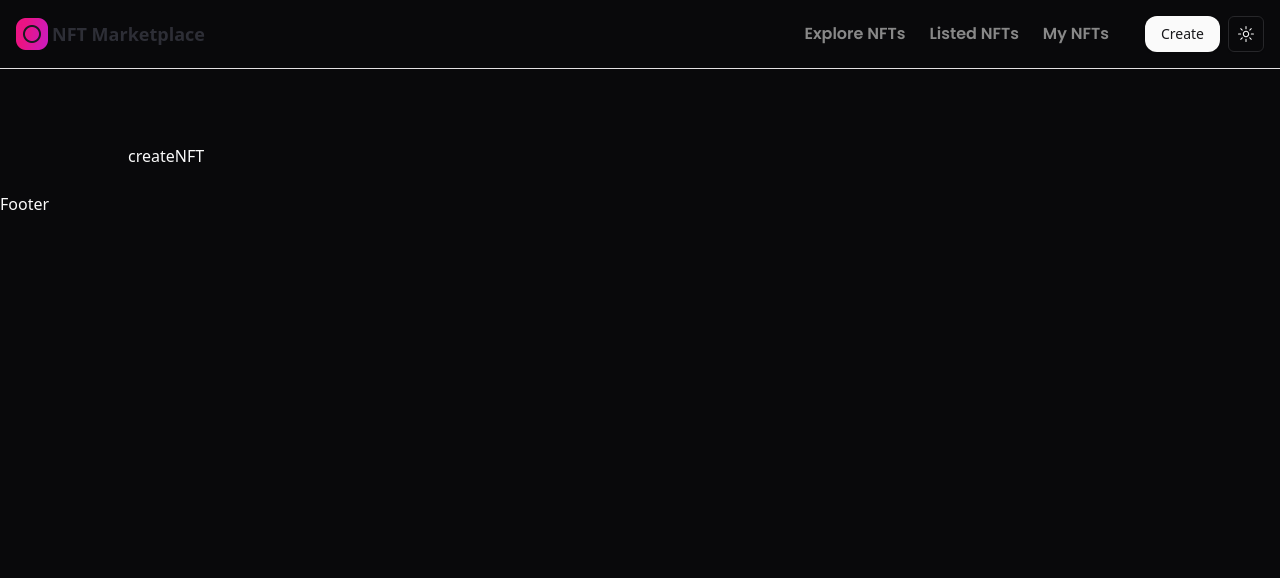
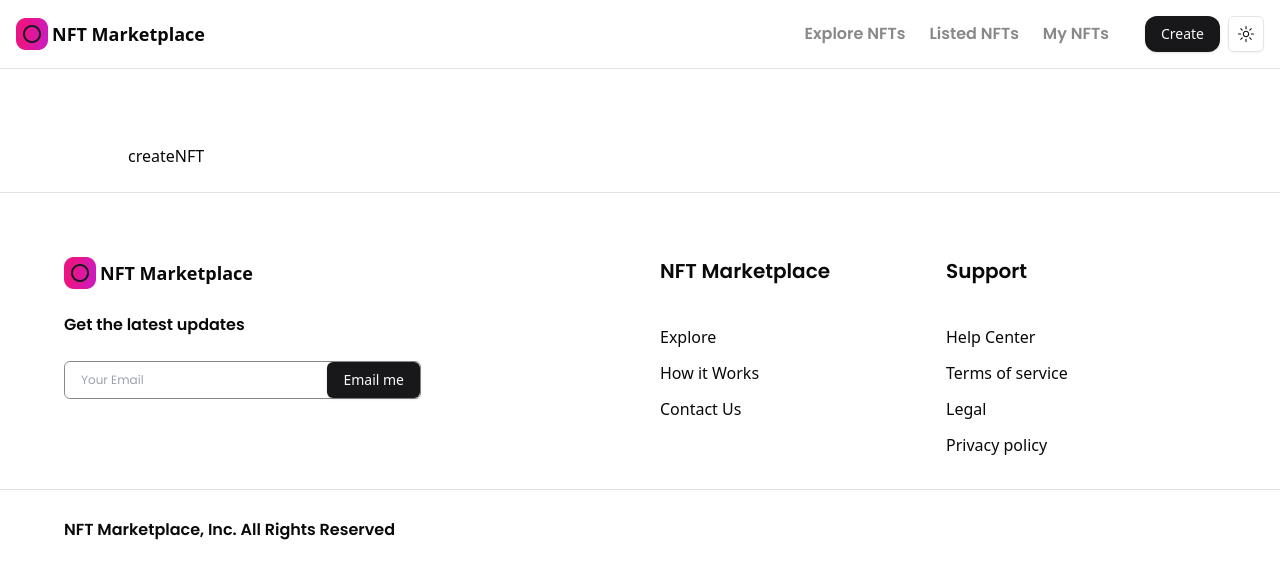
Before and after one commit to OmarMWarraich/next15-nft-marketplace, a Next.js app: page /create-nft in a window 1280 px wide. Shown: the top 578 px of the page. Built offline with nearby package versions, Linux system fonts and the light colour scheme.

Commit message:
feat: Banner

```diff
--- a/app/layout.tsx
+++ b/app/layout.tsx
@@ -3,6 +3,7 @@ import { Geist, Geist_Mono } from "next/font/google";
 import { ThemeProvider } from "next-themes";
 import "./globals.css";
 import Navbar from "../components/Navbar";
+import Footer from "@/components/Footer";
 
 const geistSans = Geist({
   variable: "--font-geist-sans",
@@ -35,7 +36,7 @@ export default function RootLayout({
           <section className="flex flex-1 flex-col px-6 pb-6 pt-36 max-md:pb-14 sm:px-14">
             <div className="mx-auto w-full max-w-5xl">{children}</div>
           </section>
-          <h1>Footer</h1>
+          <Footer />
         </ThemeProvider>
       </body>
     </html>
--- a/app/page.tsx
+++ b/app/page.tsx
@@ -1,101 +1,19 @@
-import Image from "next/image";
+import Banner from "../components/Banner";
 
 export default function Home() {
   return (
-    <div className="grid grid-rows-[20px_1fr_20px] items-center justify-items-center min-h-screen p-8 pb-20 gap-16 sm:p-20 font-[family-name:var(--font-geist-sans)]">
-      <main className="flex flex-col gap-8 row-start-2 items-center sm:items-start">
-        <Image
-          className="dark:invert"
-          src="/next.svg"
-          alt="Next.js logo"
-          width={180}
-          height={38}
-          priority
+    <div className="flex justify-center sm:px-4 p-12">
+      <div className="w-full minmd:w-4/5">
+        <Banner
+          name={
+            <>
+              Discover, collect, and sell <br /> extraordinary NFTs
+            </>
+          }
+          childStyles="md:text-4xl sm:text-2xl xs:text-xl text-left"
+          parentStyle="justify-start mb-7 h-72 sm:h-60 p-12 xs:p-4 xs:h-44 rounded-3xl"
         />
-        <ol className="list-inside list-decimal text-sm text-center sm:text-left font-[family-name:var(--font-geist-mono)]">
-          <li className="mb-2">
-            Get started by editing{" "}
-            <code className="bg-black/[.05] dark:bg-white/[.06] px-1 py-0.5 rounded font-semibold">
-              app/page.tsx
-            </code>
-            .
-          </li>
-          <li>Save and see your changes instantly.</li>
-        </ol>
-
-        <div className="flex gap-4 items-center flex-col sm:flex-row">
-          <a
-            className="rounded-full border border-solid border-transparent transition-colors flex items-center justify-center bg-foreground text-background gap-2 hover:bg-[#383838] dark:hover:bg-[#ccc] text-sm sm:text-base h-10 sm:h-12 px-4 sm:px-5"
-            href="https://vercel.com/new?utm_source=create-next-app&utm_medium=appdir-template-tw&utm_campaign=create-next-app"
-            target="_blank"
-            rel="noopener noreferrer"
-          >
-            <Image
-              className="dark:invert"
-              src="/vercel.svg"
-              alt="Vercel logomark"
-              width={20}
-              height={20}
-            />
-            Deploy now
-          </a>
-          <a
-            className="rounded-full border border-solid border-black/[.08] dark:border-white/[.145] transition-colors flex items-center justify-center hover:bg-[#f2f2f2] dark:hover:bg-[#1a1a1a] hover:border-transparent text-sm sm:text-base h-10 sm:h-12 px-4 sm:px-5 sm:min-w-44"
-            href="https://nextjs.org/docs?utm_source=create-next-app&utm_medium=appdir-template-tw&utm_campaign=create-next-app"
-            target="_blank"
-            rel="noopener noreferrer"
-          >
-            Read our docs
-          </a>
-        </div>
-      </main>
-      <footer className="row-start-3 flex gap-6 flex-wrap items-center justify-center">
-        <a
-          className="flex items-center gap-2 hover:underline hover:underline-offset-4"
-          href="https://nextjs.org/learn?utm_source=create-next-app&utm_medium=appdir-template-tw&utm_campaign=create-next-app"
-          target="_blank"
-          rel="noopener noreferrer"
-        >
-          <Image
-            aria-hidden
-            src="/file.svg"
-            alt="File icon"
-            width={16}
-            height={16}
-          />
-          Learn
-        </a>
-        <a
-          className="flex items-center gap-2 hover:underline hover:underline-offset-4"
-          href="https://vercel.com/templates?framework=next.js&utm_source=create-next-app&utm_medium=appdir-template-tw&utm_campaign=create-next-app"
-          target="_blank"
-          rel="noopener noreferrer"
-        >
-          <Image
-            aria-hidden
-            src="/window.svg"
-            alt="Window icon"
-            width={16}
-            height={16}
-          />
-          Examples
-        </a>
-        <a
-          className="flex items-center gap-2 hover:underline hover:underline-offset-4"
-          href="https://nextjs.org?utm_source=create-next-app&utm_medium=appdir-template-tw&utm_campaign=create-next-app"
-          target="_blank"
-          rel="noopener noreferrer"
-        >
-          <Image
-            aria-hidden
-            src="/globe.svg"
-            alt="Globe icon"
-            width={16}
-            height={16}
-          />
-          Go to nextjs.org →
-        </a>
-      </footer>
+      </div>
     </div>
   );
 }
--- /dev/null
+++ b/components/Banner.tsx
@@ -0,0 +1,23 @@
+import React, { ReactNode } from "react";
+
+type BannerProps = {
+  name: ReactNode;
+  childStyles: string;
+  parentStyle: string;
+};
+
+const Banner: React.FC<BannerProps> = ({ name, childStyles, parentStyle }) => (
+  <div
+    className={`relative w-full flex items-center z-0 overflow-hidden nft-gradient ${parentStyle}`}
+  >
+    <p
+      className={`font-bold text-5xl text-white font-poppins leading-70 ${childStyles}`}
+    >
+      {name}
+    </p>
+    <div className="absolute w-48 h-48 sm:w-32 sm:h-32 rounded-full -top-9 -left-16 -z-5 white-bg" />
+    <div className="absolute w-72 h-72 sm:w-56 sm:h-56 rounded-full -bottom-24 -right-14 -z-5 white-bg" />
+  </div>
+);
+
+export default Banner;
--- /dev/null
+++ b/components/Footer.tsx
@@ -0,0 +1,106 @@
+import Image from "next/image";
+
+import images from "../public/assets";
+import { Button } from "./ui/button";
+
+type FooterLinksProps = {
+  heading: string;
+  items: string[];
+  extraClasses?: string;
+};
+
+const FooterLinks = ({ heading, items, extraClasses }: FooterLinksProps) => (
+  <div className={`flex-1 justify-start items-start ${extraClasses}`}>
+    <h3 className="font-poppins font-semibold text-xl mb-10">{heading}</h3>
+    {items.map((item, index) => (
+      <p
+        key={item + index}
+        className="font-poppin font-normal text-base cursor-pointer dark:hover:text-nft-gray-1 hover:text-nft-black-1 my-3"
+      >
+        {item}
+      </p>
+    ))}
+  </div>
+);
+
+const Footer = () => {
+  return (
+    <footer className="flexCenter flex-col border-t dark:border-nft-black-1 border-nft-gray-1 sm:py-8 py-16">
+      <div className="w-full minmd:w-4/5 flex flex-row md:flex-col sm:px-4 px-16">
+        <div className="flexStart flex-1 flex-col">
+          <div className="flexCenter cursor-pointer">
+            <Image
+              src={images.logo02}
+              objectFit="contain"
+              width={32}
+              height={32}
+              alt="logo"
+            />
+            <p className="font-semibold text-lg ml-1">NFT Marketplace</p>
+          </div>
+          <p className="font-poppins font-semibold text-base mt-6">
+            Get the latest updates
+          </p>
+          <div className="flexBetween md:w-full minlg:w-557 w-357 mt-6 dark:bg-nft-black-2 bg-white border dark:border-nft-black-2 border-nft-gray-2 rounded-md">
+            <input
+              type="email"
+              placeholder="Your Email"
+              className="h-full flex-1 w-full dark:bg-nft-black-2 bg-white px-4 rounded-md font-poppins dark:text-white text-nft-black-1 font-normal text-xs minlg:text-lg outline-none"
+            />
+            <div className="flex-initial">
+              <Button variant="default" className="rounded-md">
+                Email me
+              </Button>
+            </div>
+          </div>
+        </div>
+
+        <div className="flex-1 flexBetweenStart flex-wrap ml-10 md:ml-0 md:mt-8">
+          <FooterLinks
+            heading="NFT Marketplace"
+            items={["Explore", "How it Works", "Contact Us"]}
+          />
+          <FooterLinks
+            heading="Support"
+            items={[
+              "Help Center",
+              "Terms of service",
+              "Legal",
+              "Privacy policy",
+            ]}
+            extraClasses="ml-4"
+          />
+        </div>
+      </div>
+
+      <div className="flexCenter w-full mt-5 border-t dark:border-nft-black-1 border-nft-gray-1 sm:px-4 px-16">
+        <div className="flexBetween flex-row w-full minmd:w-4/5 sm:flex-col mt-7">
+          <p className="font-poppins font-semibold text-base">
+            NFT Marketplace, Inc. All Rights Reserved
+          </p>
+          <div className="flex flex-row sm:mt-4">
+            {[
+              images.instagram,
+              images.twitter,
+              images.telegram,
+              images.discord,
+            ].map((image, index) => (
+              <div className="mx-2 cursor-pointer" key={`image ${index}`}>
+                <Image
+                  src={image}
+                  key={index}
+                  objectFit="contain"
+                  width={24}
+                  height={24}
+                  alt="social"
+                />
+              </div>
+            ))}
+          </div>
+        </div>
+      </div>
+    </footer>
+  );
+};
+
+export default Footer;
--- a/components/Navbar.tsx
+++ b/components/Navbar.tsx
@@ -8,6 +8,12 @@ import Link from "next/link";
 import { Button } from "@/components/ui/button";
 import Theme from "./navbar/Theme";
 import images from "../public/assets";
+
+type CheckActiveProps = {
+  active: string;
+  setActive: (item: string) => void;
+  router: any;
+};
 
 const NAV_ITEMS = [
   { label: "Explore NFTs", path: "/" },
@@ -55,7 +61,9 @@ const MenuItems: React.FC<{
 const ButtonGroup: React.FC<{
   setActive: (item: string) => void;
   router: any;
-}> = ({ setActive, router }) => (
+}> = ({ setActive, router }) => {
+  const hasConnected = true;
+  return hasConnected ? (
     <div className="flexCenter">
       <Button
         variant="default"
@@ -68,16 +76,31 @@ const ButtonGroup: React.FC<{
         Create
       </Button>
     </div>
+  ) : (
+    <div className="flexCenter">
+      <Button
+        variant="default"
+        className="mx-2 rounded-xl"
+        onClick={() => {
+          setActive("");
+          router.push("/connect-wallet");
+        }}
+      >
+        Connect Wallet
+      </Button>
+    </div>
   );
+};
 
 const Navbar = () => {
   const { theme, setTheme } = useTheme();
   const [active, setActive] = useState("Explore NFTs");
   const [isOpen, setIsOpen] = useState(false);
   const router = useRouter();
+  const pathname = usePathname();
 
-  useEffect(() => setTheme("dark"), []);
-  const pathname = usePathname();
+  // useEffect(() => setTheme("dark"), []);
+
   useEffect(() => setActive(routeToActiveLabel[pathname] || ""), [pathname]);
   useEffect(() => {
     document.body.style.overflow = isOpen ? "hidden" : "visible";
@@ -98,9 +121,7 @@ const Navbar = () => {
               height={32}
               alt="logo"
             />
-            <p className="dark:text-white text-nft-black-1 font-semibold text-lg ml-1">
-              NFT Marketplace
-            </p>
+            <p className="font-semibold text-lg ml-1">NFT Marketplace</p>
           </div>
         </Link>
         <Link href="/">
@@ -135,7 +156,7 @@ const Navbar = () => {
           </div>
         </div>
 
-        <div className="hidden md:flex ml-2">
+        <div className="hidden md:flex ml-2 md:me-2">
           {!isOpen ? (
             <Image
               src={images.menu}
```
Lines whose indentation alone changed are shown as unchanged.
